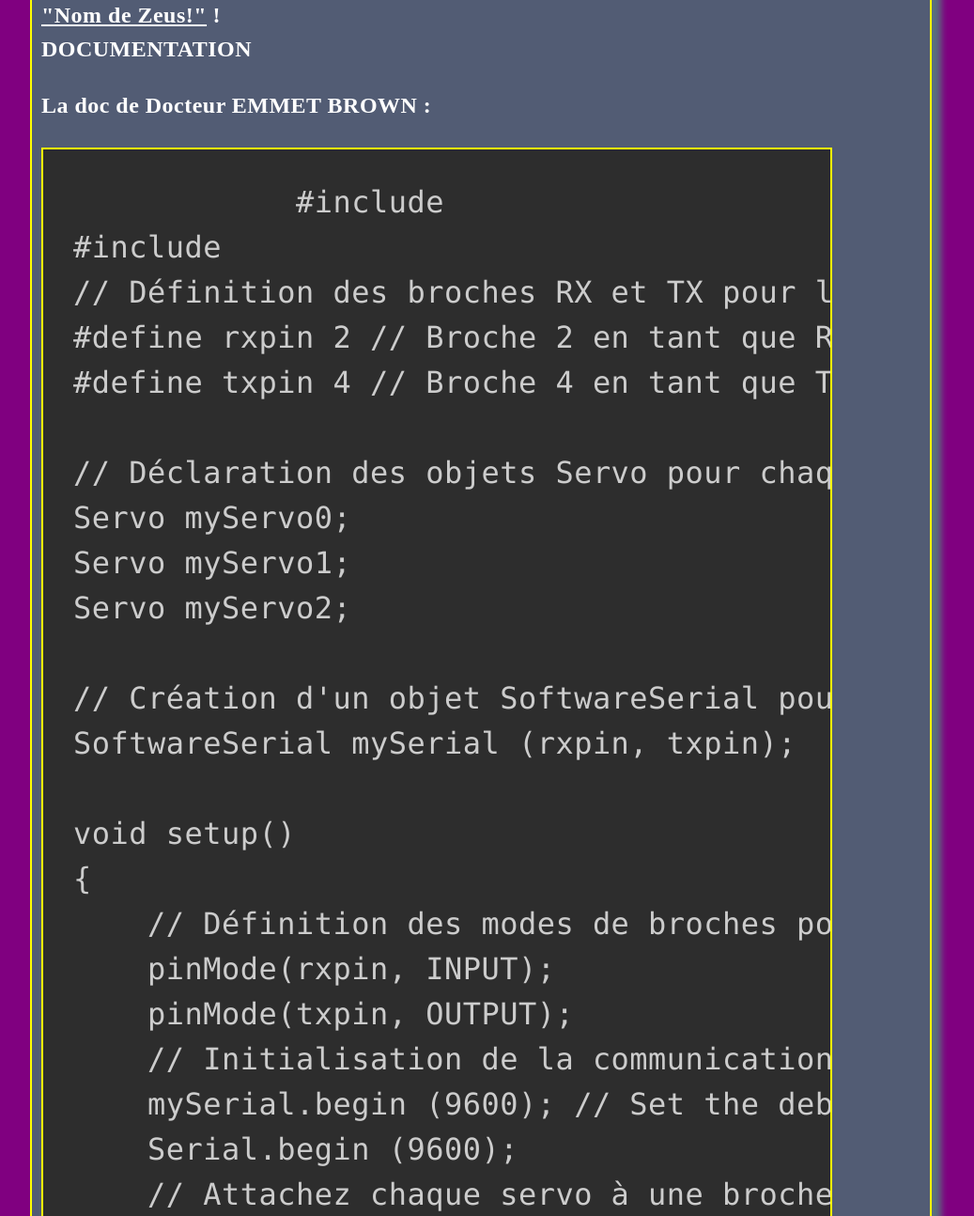
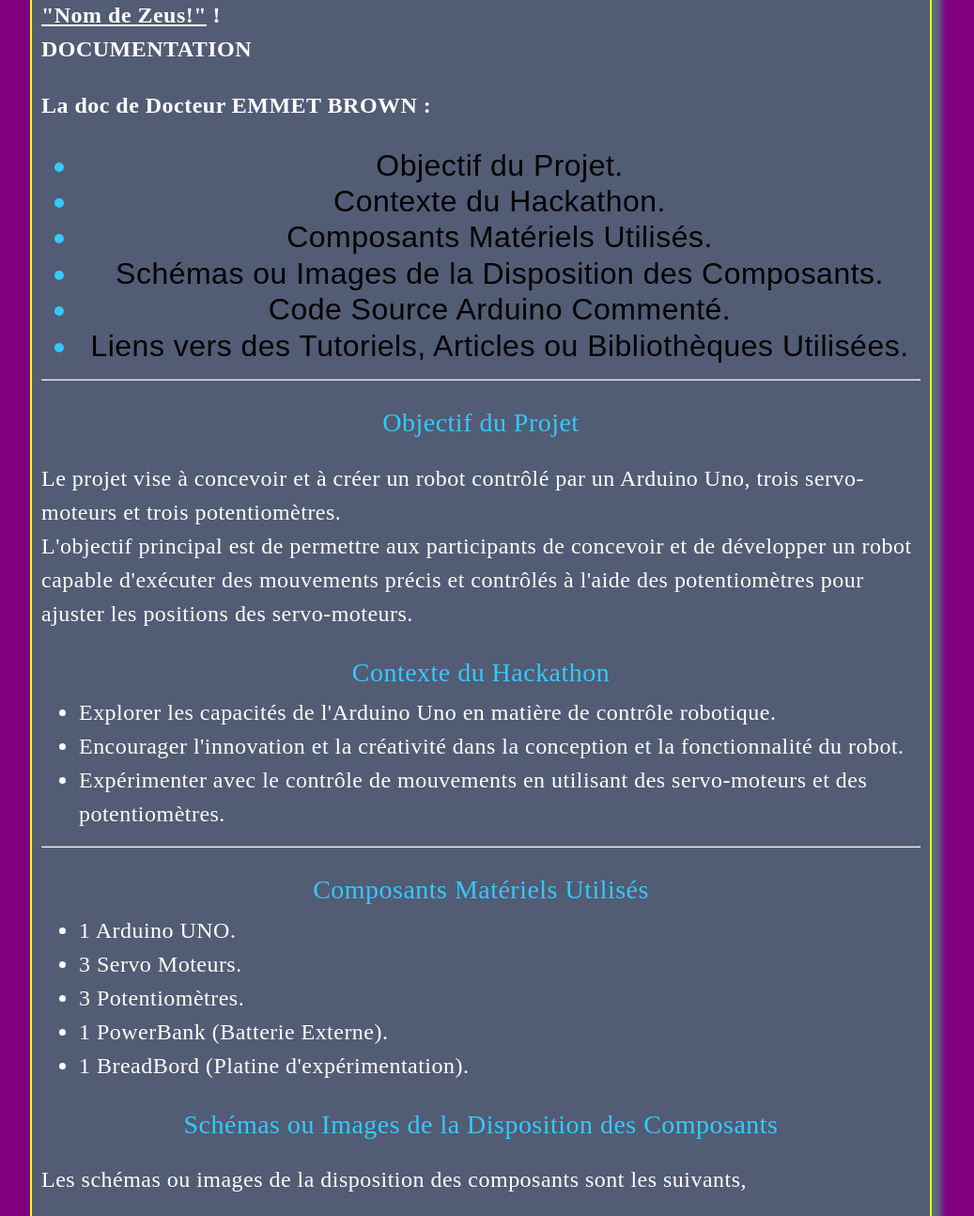
Before and after one commit to RetourVersLeFutur/retourverslefutur.github.io, a plain HTML site: page documentation.html in a window 1280 px wide. Shown: the part 387-1681 px from the top of the page at 94% size, without its empty margins (128-1165 px from the left). Drawn offline with nearby package versions, Linux system fonts and the light colour scheme.

Commit message:
Update documentation.html

```diff
--- a/documentation.html
+++ b/documentation.html
@@ -82,6 +82,51 @@ MENU <span class="navbar-toggler-icon"></span>
 <B>La doc de Docteur EMMET BROWN :</B><br>
 <h2>
 	<!--<a href="./img/moodboard/moodboard.jpg" target="_blank"><img class="musique" src="moodboard.jpg" alt="Retour_vers_le_futur"></a>-->
+
+	<!-- DEBUT - MENU SOMMAIRE -->
+<ul>
+  <li><a href="./pages/01-Introduction.md#objectif-du-projet">Objectif du Projet.</a></li>
+  <li><a href="./pages/01-Introduction.md#contexte-du-hackathon">Contexte du Hackathon.</a></li>
+  <li><a href="./pages/02-Présentation-Robot.md#composants-matériels-utilisés">Composants Matériels Utilisés.</a></li>
+  <li><a href="./pages/02-Présentation-Robot.md#schémas-ou-images-de-la-disposition-des-composants">Schémas ou Images de la Disposition des Composants.</a></li>
+  <li><a href="./pages/04-Programmation-Robot.md#">Code Source Arduino Commenté.</a></li>
+  <li><a href="./pages/07-Ressources-Supplémentaires.md">Liens vers des Tutoriels, Articles ou Bibliothèques Utilisées.</a></li>
+</ul>
+<!-- FIN  - MENU SOMMAIRE -->
+
+<hr>
+
+<!-- DEBUT - CONTENU INTRODUCTION -->
+<h3>Objectif du Projet</h3>
+<p>Le projet vise à concevoir et à créer un robot contrôlé par un Arduino Uno, trois servo-moteurs et trois potentiomètres.<br>
+L'objectif principal est de permettre aux participants de concevoir et de développer un robot capable d'exécuter des mouvements précis et contrôlés à l'aide des potentiomètres pour ajuster les positions des servo-moteurs.</p>
+
+<h3>Contexte du Hackathon</h3>
+<ul>
+  <li>Explorer les capacités de l'Arduino Uno en matière de contrôle robotique.</li>
+  <li>Encourager l'innovation et la créativité dans la conception et la fonctionnalité du robot.</li>
+  <li>Expérimenter avec le contrôle de mouvements en utilisant des servo-moteurs et des potentiomètres.</li>
+</ul>
+<!-- FIN - CONTENU INTRODUCTION -->
+
+<hr>
+
+<!-- DEBUT - PRESENTATION DU ROBOT -->
+<h3>Composants Matériels Utilisés</h3>
+<ul>
+  <li>1 Arduino UNO.</li>
+  <li>3 Servo Moteurs.</li>
+  <li>3 Potentiomètres.</li>
+  <li>1 PowerBank (Batterie Externe).</li>
+  <li>1 BreadBord (Platine d'expérimentation).</li>
+</ul>
+
+<h3>Schémas ou Images de la Disposition des Composants</h3>
+<p>Les schémas ou images de la disposition des composants sont les suivants,</p>
+<img height="455px" width="940px" src="https://github.com/RetourVersLeFutur/documentation/assets/85597175/04783eca-ce7a-4364-b0eb-6ef43f73986a"/>
+<!-- FIN - PRESENTATION DU ROBOT -->
+
+<hr>
 <pre class="musique">
             <code class="lang-c">#include
 #include
```
